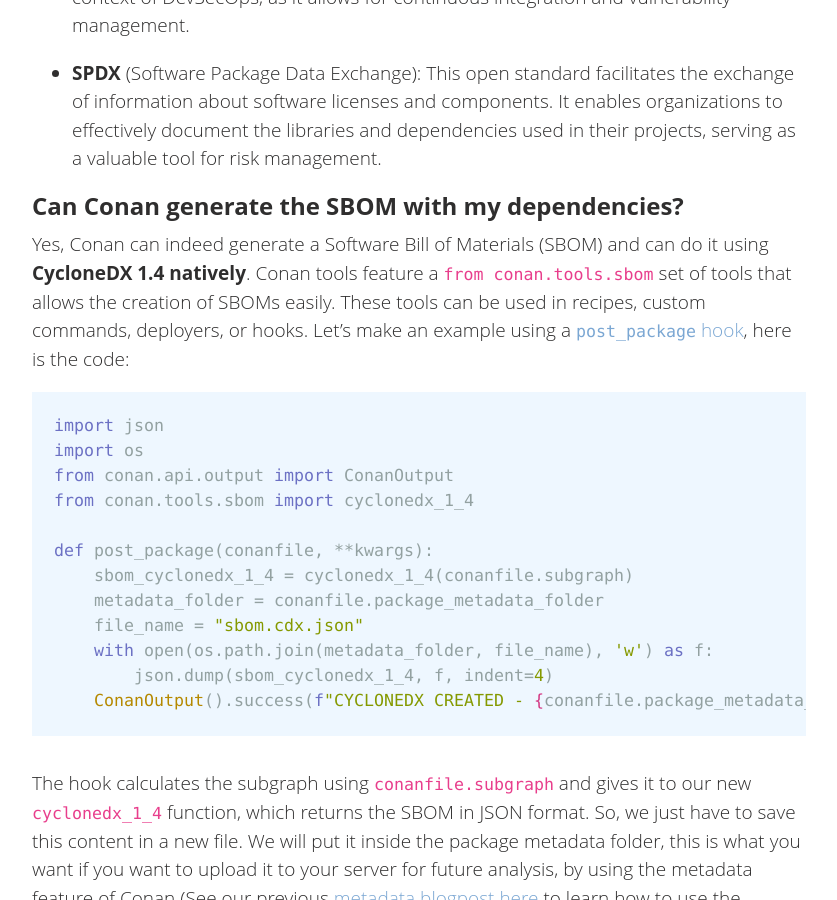
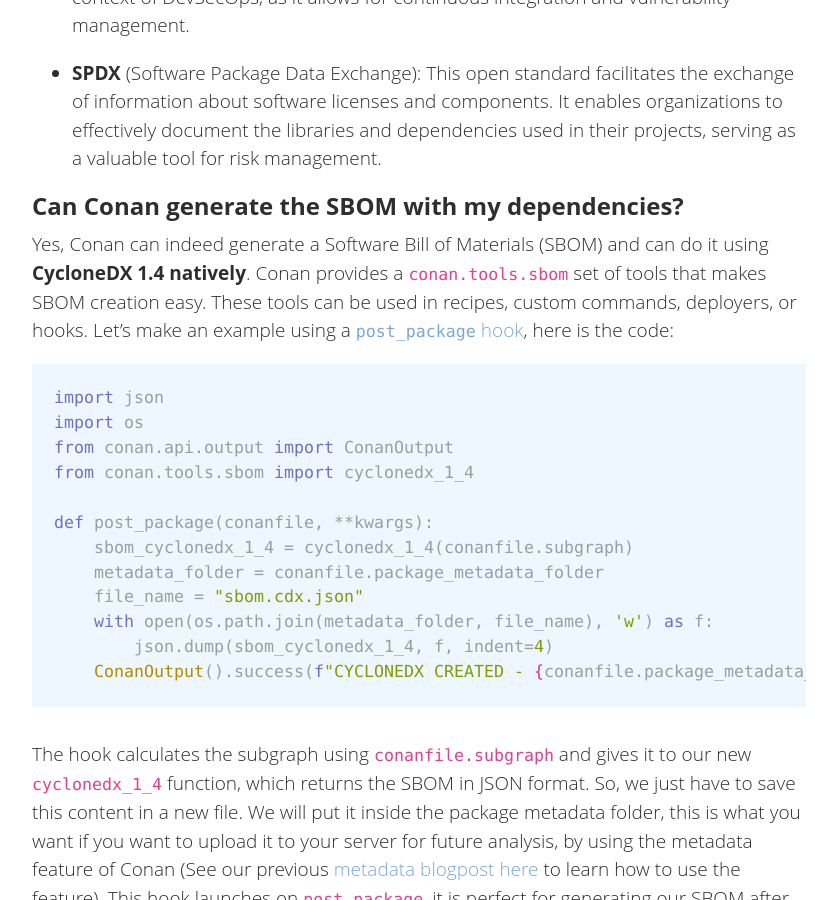
Before and after one commit to conan-io/conan-io.github.io, a Jekyll site: the page built from _posts/2025-02-05-What-is-your-code-made-of-sboms.markdown, in a window 1280 px wide and 900 px high, scrolled down 1294 px. Shown: the whole window, without its empty margins (20-857 px from the left). Built offline with Jekyll 4.4.1, drawn with Linux system fonts in a browser that asks for light colours; comment, search, counter and statistics services are not loaded.

Commit message:
Update _posts/2025-02-05-What-is-your-code-made-of-sboms.markdown

```diff
--- a/_posts/2025-02-05-What-is-your-code-made-of-sboms.markdown
+++ b/_posts/2025-02-05-What-is-your-code-made-of-sboms.markdown
@@ -40,8 +40,7 @@ projects, serving as a valuable tool for risk management.
 
 ## Can Conan generate the SBOM with my dependencies?
 
-Yes, Conan can indeed generate a Software Bill of Materials (SBOM) and can do it using **CycloneDX 1.4 natively**. Conan
-tools feature a `from conan.tools.sbom` set of tools that allows the creation of SBOMs easily. These tools can be used
+Yes, Conan can indeed generate a Software Bill of Materials (SBOM) and can do it using **CycloneDX 1.4 natively**. Conan provides a `conan.tools.sbom` set of tools that makes SBOM creation easy. These tools can be used
 in recipes, custom commands, deployers, or hooks.
 Let’s make an example using a [`post_package` hook](https://docs.conan.io/2/reference/extensions/hooks.html), here is the code:
 
```
